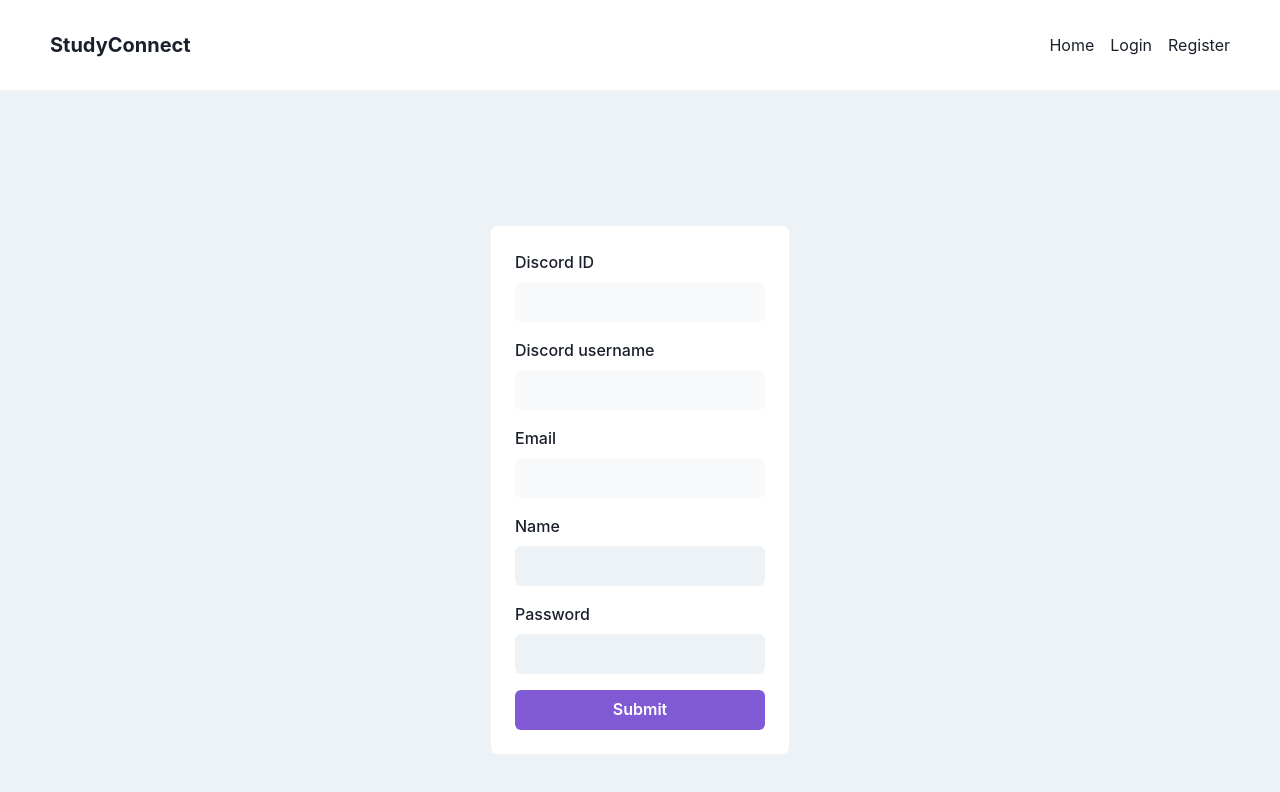
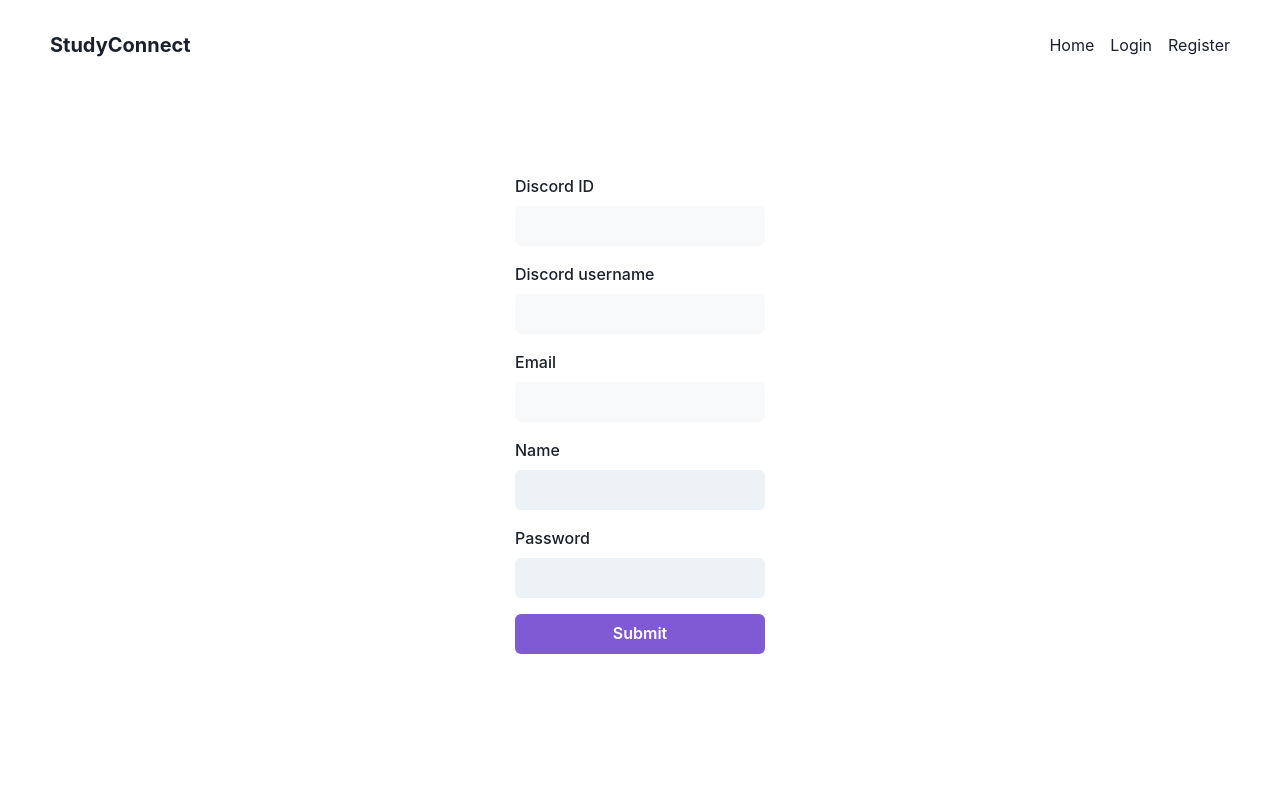
Before and after one commit to urieloalves/studyconnect-app, a Next.js app: page /oauth/register in a window 1280 px wide. Shown: the top 792 px of the page. Built offline with nearby package versions, Linux system fonts and the light colour scheme.

Commit message:
match style

```diff
--- a/src/pages/oauth/register/index.tsx
+++ b/src/pages/oauth/register/index.tsx
@@ -32,8 +32,8 @@ export default function Register() {
   });
 
   return (
-    <Flex bg="gray.100" align="center" justify="center" h="100vh">
-      <Box bg="white" p={6} rounded="md">
+    <Flex h="fit-content" justify="center">
+      <Box mt="60px" p={6} rounded="md" w="fit-content">
         <form onSubmit={formik.handleSubmit}>
           <VStack spacing={4} align="flex-start" w="250px">
             <FormControl>
--- a/src/pages/register/index.tsx
+++ b/src/pages/register/index.tsx
@@ -3,8 +3,8 @@ import { Box, Flex } from "@chakra-ui/react";
 
 export default function Register() {
   return (
-    <Flex bg="gray.100" align="center" justify="center" h="100vh">
-      <Box bg="white" p={6} rounded="md">
+    <Flex h="fit-content" justify="center">
+      <Box mt="60px" p={6} rounded="md" w="fit-content">
         <DiscordLogin label="Register using Discord" />
       </Box>
     </Flex>
```
